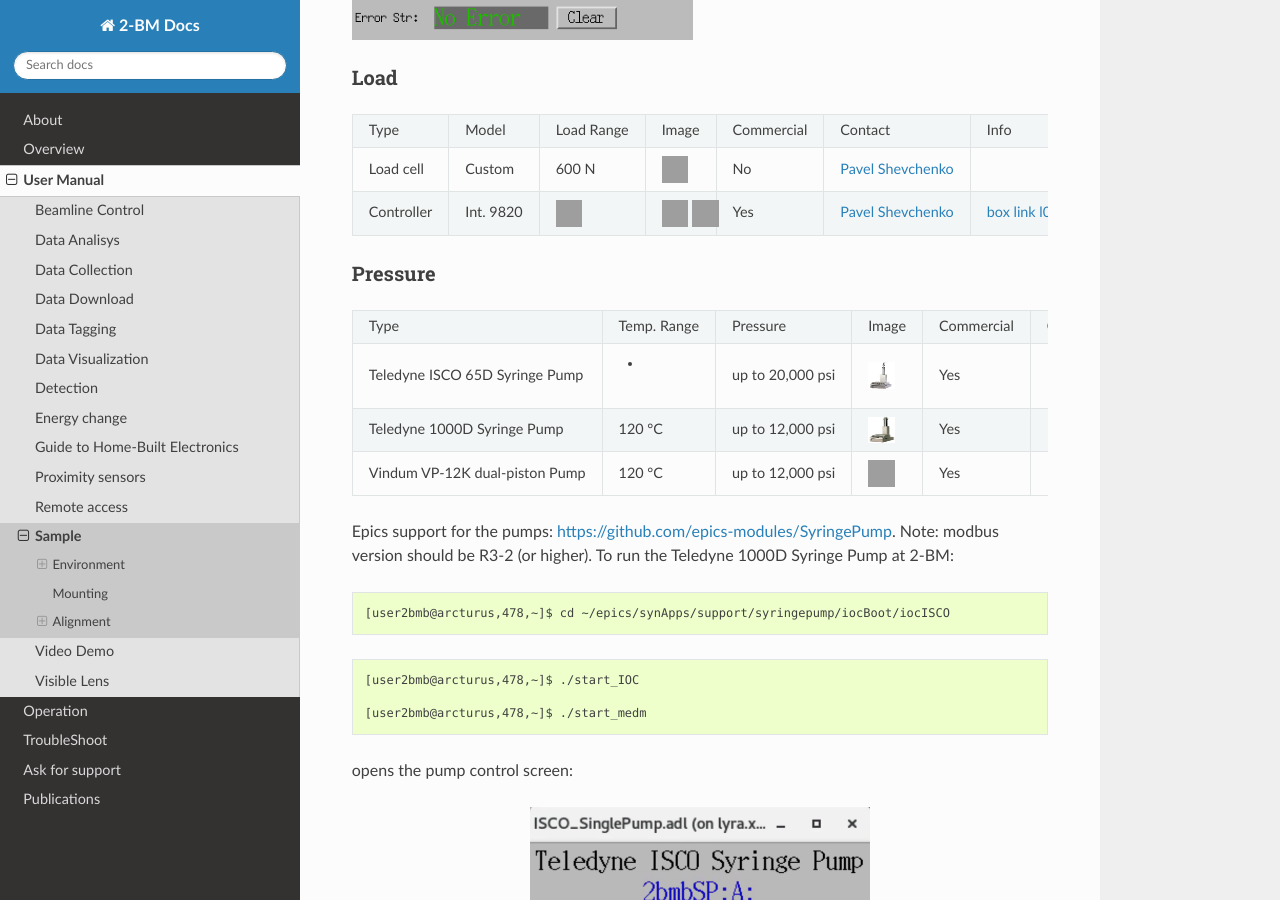
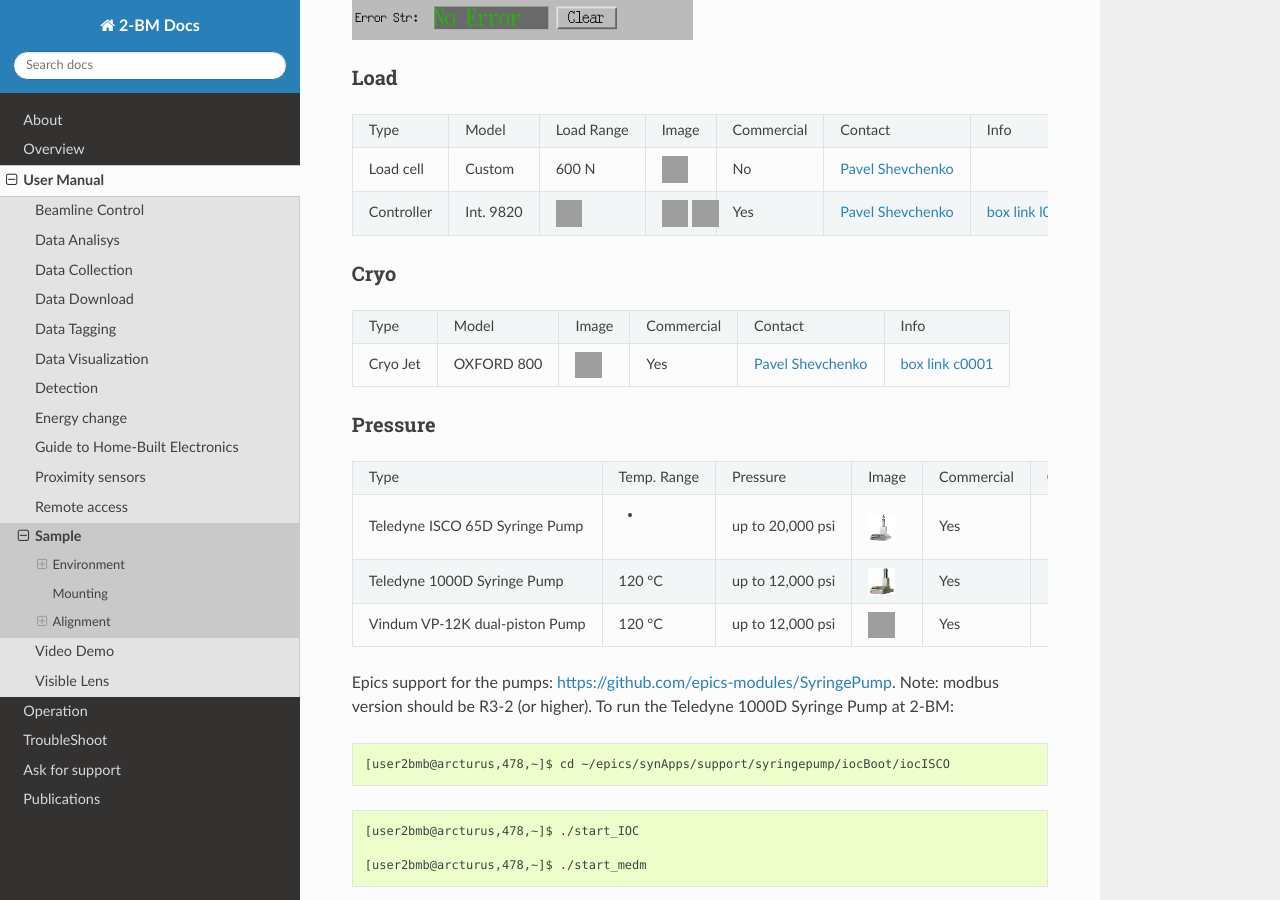
Before and after one commit to xray-imaging/2bm-docs, a Sphinx documentation site: the page built from docs/source/user/item_016.rst, in a window 1280 px wide and 900 px high, scrolled down 2310 px. Built offline with Sphinx 7.4.7 and the Read the Docs theme 2.0.0, drawn with Linux system fonts in a browser that asks for light colours; the version number could not be read and is left out; grey boxes are pictures that could not be loaded.

Commit message:
added cryo info

```diff
--- a/docs/source/user/item_016.rst
+++ b/docs/source/user/item_016.rst
@@ -103,6 +103,22 @@ Load
     :height: 20pt
 
 .. _Pavel Shevchenko: mail to:  pshevchenko@anl.gov
+
+
+Cryo
+~~~~
+
++--------------------------------+-----------------+---------------+---------------+-------------------------+---------------------------+
+| Type                           |    Model        |  Image        | Commercial    | Contact                 |  Info                     |
++--------------------------------+-----------------+---------------+---------------+-------------------------+---------------------------+
+| Cryo Jet                       | OXFORD 800      | |c00001|      |   Yes         | `Pavel Shevchenko`_     | `box link c0001`_         |
++--------------------------------+-----------------+---------------+---------------+-------------------------+---------------------------+
+
+.. _box link c0001: https://anl.box.com/s/evcu2pgl6u221gm3adt6s4sup05hicqi
+
+.. |c00001| image:: ../img/cryo_00001.jpg
+    :width: 20pt
+    :height: 20pt
 
 
 Pressure
```
Also changed, not shown: 1 other file.
